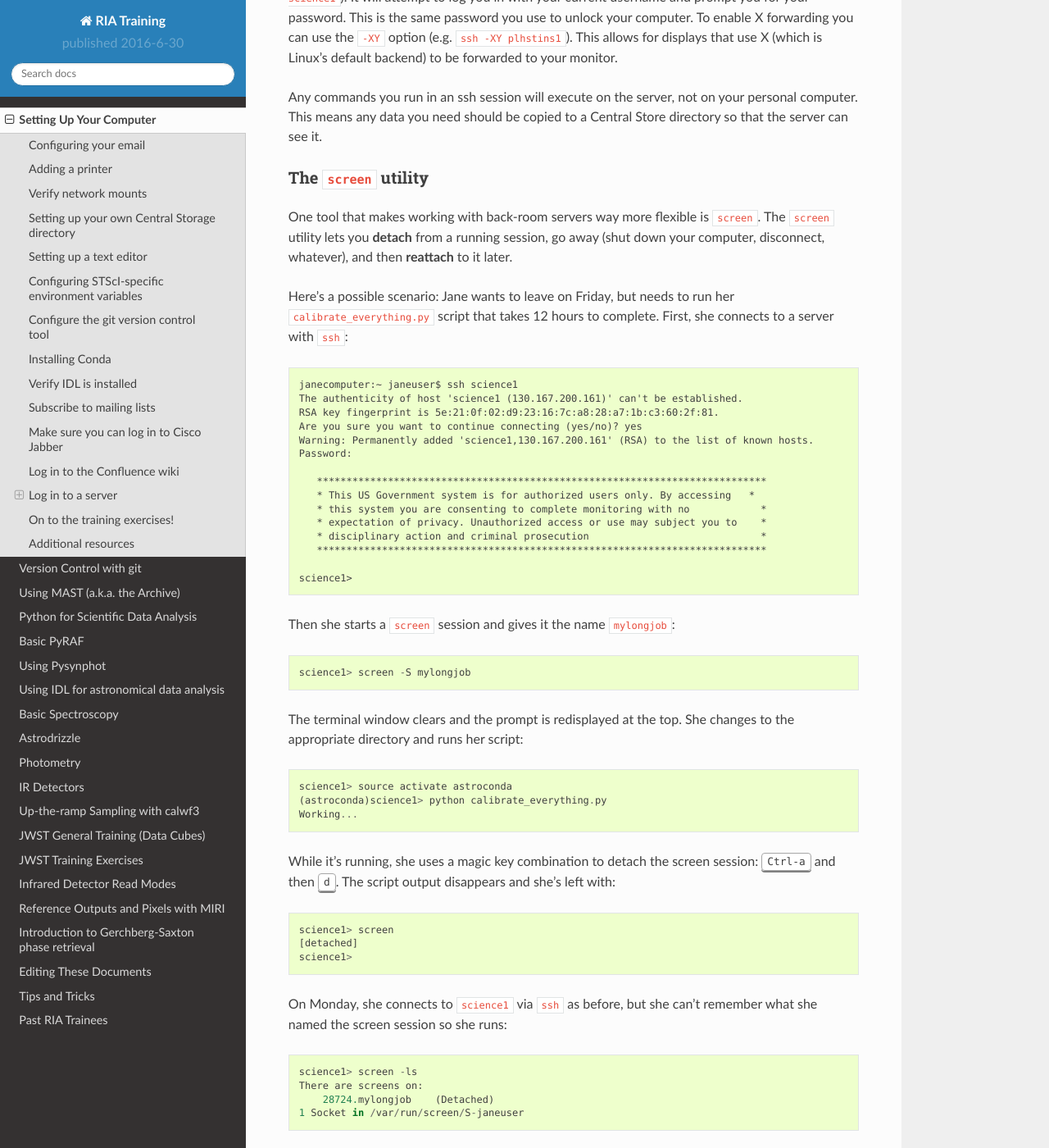
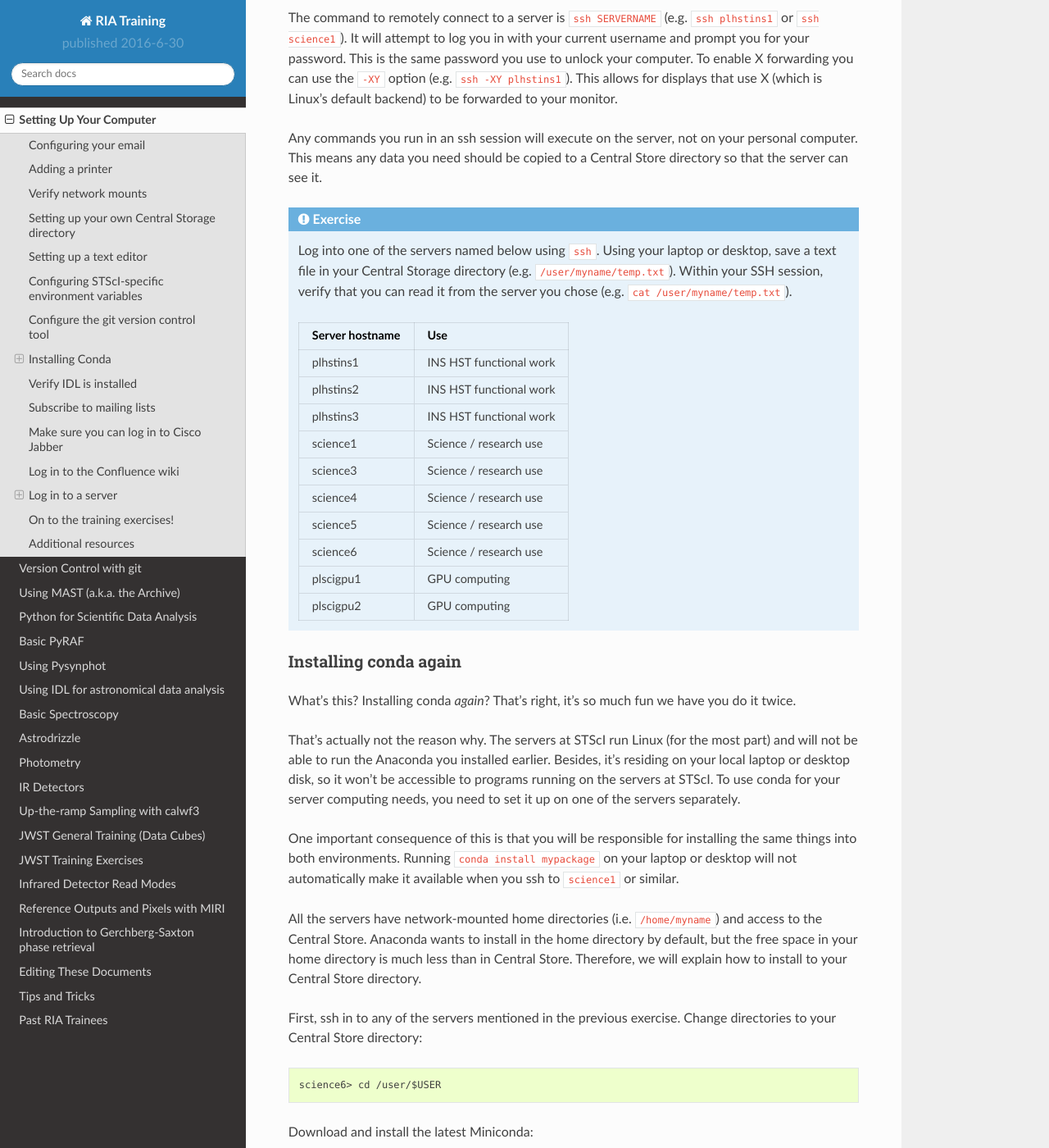
Before and after one commit to staceybright/training-library, a Sphinx documentation site: the page built from source/computer_setup.txt, in a window 1280 px wide and 1400 px high, scrolled down 11374 px. Shown: the whole window at 82% size. Built offline with Sphinx 7.4.7 and the Read the Docs theme 2.0.0, drawn with Linux system fonts in a browser that asks for light colours; some of the changed text lies outside the part shown.

Commit message:
Explain installation of AstroConda on servers (computer_setup)

```diff
--- a/source/computer_setup.txt
+++ b/source/computer_setup.txt
@@ -333,6 +338,85 @@
 
 Any commands you run in an ssh session will execute on the server, not on your personal computer. This means any data you need should be copied to a Central Store directory so that the server can see it.
 
+.. admonition:: Exercise
+   :class: note
+
+   Log into one of the servers named below using ``ssh``. Using your laptop or desktop, save a text file in your Central Storage directory (e.g. ``/user/myname/temp.txt``). Within your SSH session, verify that you can read it from the server you chose (e.g. ``cat /user/myname/temp.txt``).
+
+   +------------------+----------------------------+
+   | Server hostname  | Use                        |
+   +==================+============================+
+   | plhstins1        | INS HST functional work    |
+   +------------------+----------------------------+
+   | plhstins2        | INS HST functional work    |
+   +------------------+----------------------------+
+   | plhstins3        | INS HST functional work    |
+   +------------------+----------------------------+
+   | science1         | Science / research use     |
+   +------------------+----------------------------+
+   | science3         | Science / research use     |
+   +------------------+----------------------------+
+   | science4         | Science / research use     |
+   +------------------+----------------------------+
+   | science5         | Science / research use     |
+   +------------------+----------------------------+
+   | science6         | Science / research use     |
+   +------------------+----------------------------+
+   | plscigpu1        | GPU computing              |
+   +------------------+----------------------------+
+   | plscigpu2        | GPU computing              |
+   +------------------+----------------------------+
+
+Installing conda again
+----------------------
+
+What's this? Installing conda *again*? That's right, it's so much fun we have you do it twice.
+
+That's actually not the reason why. The servers at STScI run Linux (for the most part) and will not be able to run the Anaconda you installed earlier. Besides, it's residing on your local laptop or desktop disk, so it won't be accessible to programs running on the servers at STScI. To use conda for your server computing needs, you need to set it up on one of the servers separately.
+
+One important consequence of this is that you will be responsible for installing the same things into both environments. Running ``conda install mypackage`` on your laptop or desktop will not automatically make it available when you ssh to ``science1`` or similar.
+
+All the servers have network-mounted home directories (i.e. ``/home/myname``) and access to the Central Store. Anaconda wants to install in the home directory by default, but the free space in your home directory is much less than in Central Store. Therefore, we will explain how to install to your Central Store directory.
+
+First, ssh in to any of the servers mentioned in the previous exercise. Change directories to your Central Store directory::
+
+   science6> cd /user/$USER
+
+Download and install the latest Miniconda::
+
+   science6> curl -OL https://repo.continuum.io/miniconda/Miniconda3-latest-Linux-x86_64.sh
+   science6> bash Miniconda3-latest-Linux-x86_64.sh -b -p /user/$USER/miniconda3
+
+It'll run for a little bit. You have a separate ``.bashrc`` on the servers, so make sure to add your miniconda folder to the ``$PATH``. ::
+
+   science6> echo "export PATH=\"/user/$USER/miniconda3/bin:$PATH\"" >> ~/.bashrc
+
+Ensure that your ``.bashrc`` gets loaded no matter how you start your shell by creating a ``.bash_profile`` with these contents::
+
+    if [ -f ~/.bashrc ]; then
+       source ~/.bashrc
+    fi
+
+Log out and ssh to the server again::
+
+   science6> exit
+   logout
+   Connection to science6.stsci.edu closed.
+   $ ssh science6
+   science6>
+
+The ``conda`` command works with ``bash``, not ``tcsh``. So, before you continue, start a bash shell on the server you chose::
+
+   science6> bash
+   bash$
+
+Then check that the ``conda`` command is available::
+
+   bash$ which conda
+   /user/myname/miniconda3/bin/conda
+
+Now that you have the ``conda`` command available, follow the :ref:`astroconda-setup` instructions again on the server.
+
 The ``screen`` utility
 ----------------------
 
@@ -419,31 +503,7 @@
 .. admonition:: Exercise
    :class: note
 
-   Log into one of the servers named below and start a ``screen`` session. Detach from it, close your terminal, and make sure you can reconnect and reattach to it successfully.
-
-   +------------------+----------------------------+
-   | Server hostname  | Use                        |
-   +==================+============================+
-   | plhstins1        | INS HST functional work    |
-   +------------------+----------------------------+
-   | plhstins2        | INS HST functional work    |
-   +------------------+----------------------------+
-   | plhstins3        | INS HST functional work    |
-   +------------------+----------------------------+
-   | science1         | Science / research use     |
-   +------------------+----------------------------+
-   | science3         | Science / research use     |
-   +------------------+----------------------------+
-   | science4         | Science / research use     |
-   +------------------+----------------------------+
-   | science5         | Science / research use     |
-   +------------------+----------------------------+
-   | science6         | Science / research use     |
-   +------------------+----------------------------+
-   | plscigpu1        | GPU computing              |
-   +------------------+----------------------------+
-   | plscigpu2        | GPU computing              |
-   +------------------+----------------------------+
+   Log into one of the servers named in the previous exercise and start a ``screen`` session. Detach from it, close your terminal, and make sure you can reconnect and reattach to it successfully.
 
 On to the training exercises!
 ================================
```
Also changed, not shown: other parts of source/computer_setup.txt (+5 -0 lines).
